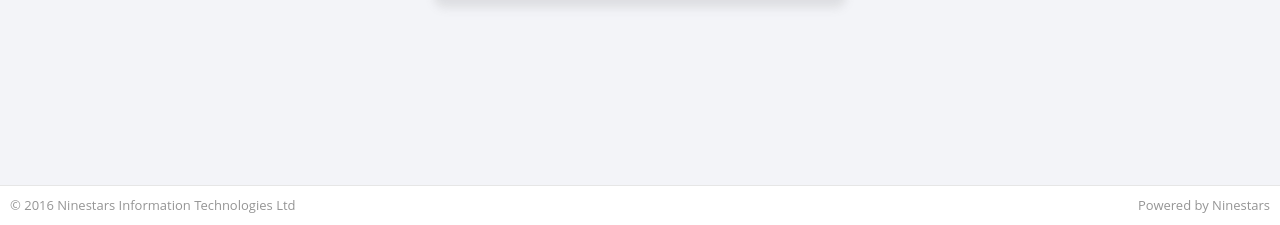
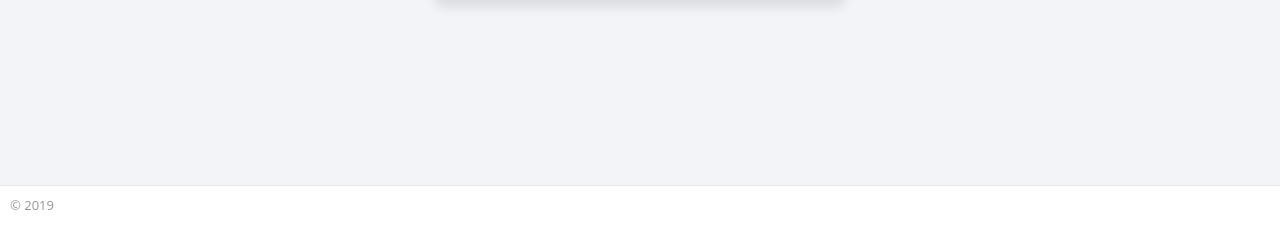
Before and after one commit to sterwinp/qmonitoring, a CodeIgniter app: page /database/index.php/login/index in a window 1280 px wide. Shown: the part 575-800 px from the top of the page. Run offline with CodeIgniter, Linux system fonts and the light colour scheme; data that the repository does not hold is empty.

Commit message:
Update login.php

```diff
--- a/application/views/login.php
+++ b/application/views/login.php
@@ -141,7 +141,7 @@
     </div>
   </div>
   <footer class="footer1">
-    <p>© 2016 Ninestars Information Technologies Ltd <span class="pull-right">Powered by Ninestars</span></p>
+    <p>© <?php echo date('Y');?></p>
   </footer>
 </div>
 <!-- jQuery (necessary for Bootstrap's JavaScript plugins) -->
```
